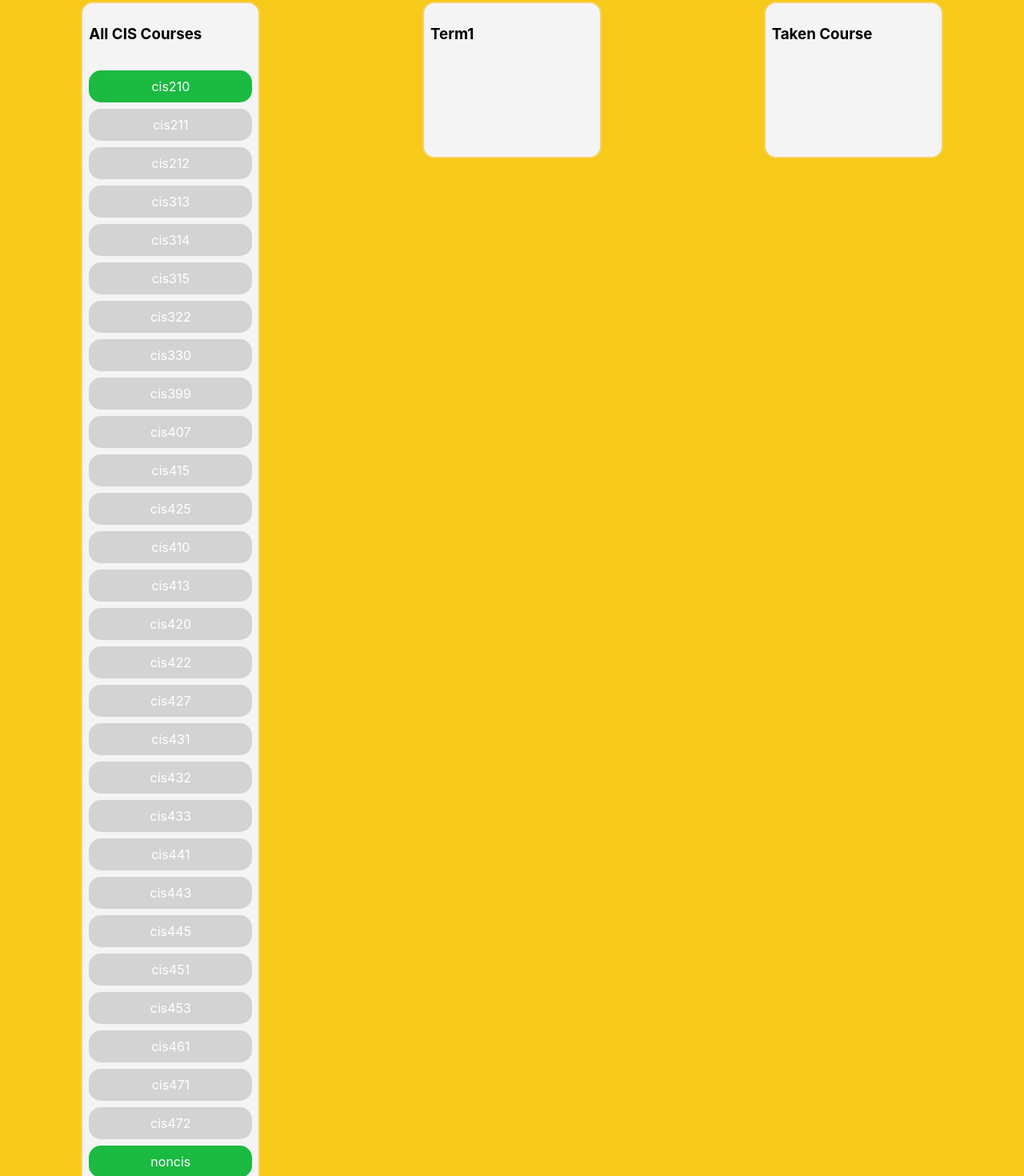
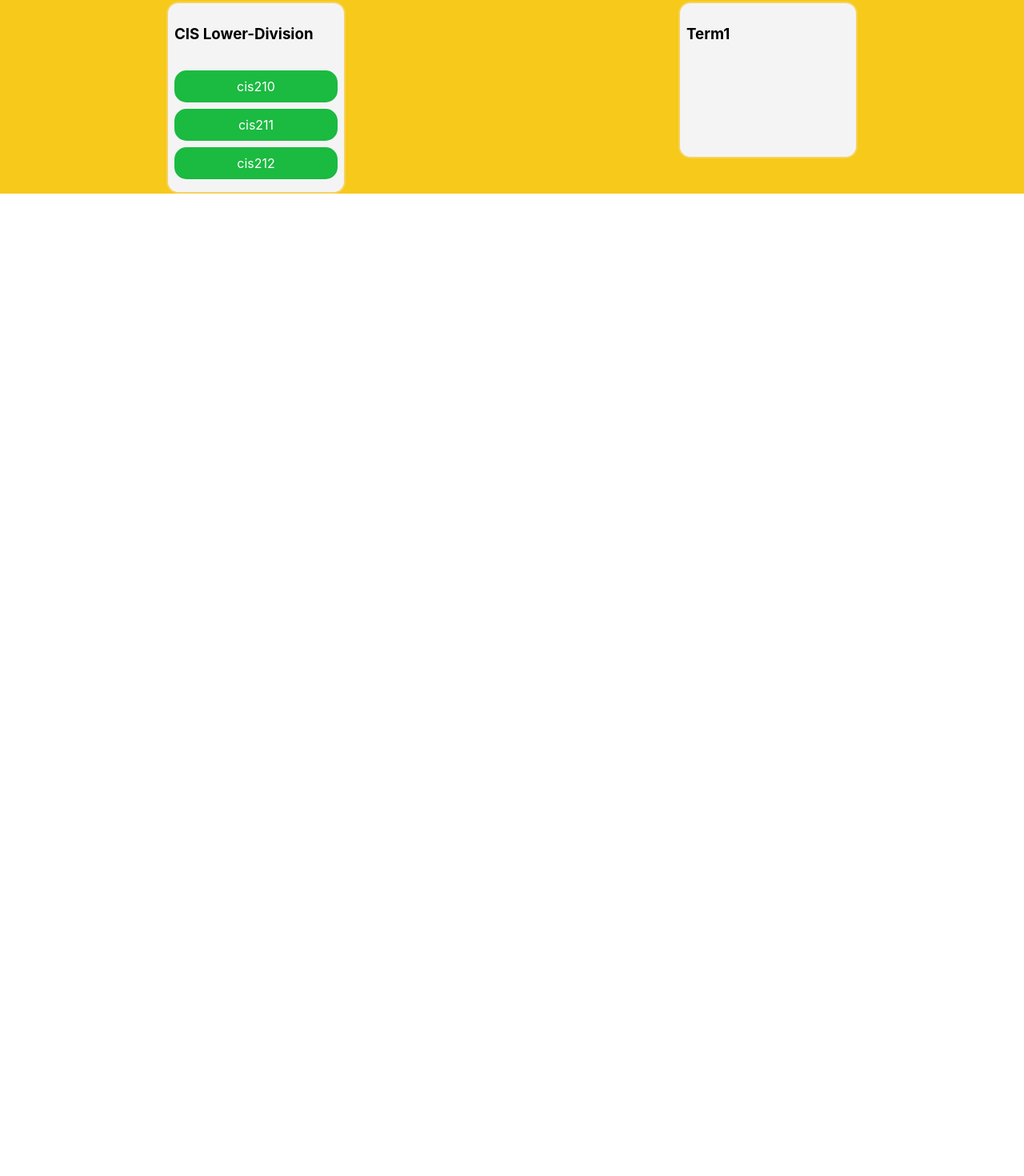
Before and after one commit to zetelight/InsomniHack, a React (Create React App) app: page / in a window 1280 px wide. Shown: the part 198-1668 px from the top of the page at 80% size. After the commit the page ends 800 px from the top, so only its background shows below. Built offline with nearby package versions, Linux system fonts and the light colour scheme.

Commit message:
added sample data

```diff
--- a/src/App.js
+++ b/src/App.js
@@ -128,9 +128,9 @@ class App extends Component {
 
         //is able to add to previous term
         var case2Allow = true;
-        if (destination.droppableId !== "columnUnpicked" && destination.droppableId !== "columnTaken") {
+        if (destination.droppableId !== "cisLower" && destination.droppableId !== "cisUpper" && destination.droppableId !== "cisElective") {
           for (var col in this.state.columnOrder) {
-            if (this.state.columnOrder[col] !== "columnUnpicked" && this.state.columnOrder[col] !== "columnTaken") {
+            if (this.state.columnOrder[col] !== "cisLower" && destination.droppableId !== "cisUpper" && destination.droppableId !== "cisElective") {
               if (destination.droppableId < this.state.columnOrder[col]) {
                 case2Allow = false;
               }
@@ -234,11 +234,10 @@ class App extends Component {
                         console.log(columnId);
                         const column = this.state.columns[columnId];
                         const tasks = column.taskIds.map(taskId => this.state.cisCourses[taskId]);
-                        const isDropDisabled = column.taskIds.length >= 5 && column.id !== "columnUnpicked" && column.id !== "columnTaken";
-                        const left = columnId === "columnUnpicked";
-                        const right = columnId === "columnTaken"
+                        const isDropDisabled = column.taskIds.length >= 5 && column.id !== "cisLower" && column.id !== "cisUpper"&& column.id !== "cisElective";
 
-                        return <Column className={'columnstyle'} left={left}  right={right} key={column.id} column={column} tasks={tasks} isDropDisabled={isDropDisabled} />;
+
+                        return <Column className={'columnstyle'}  key={column.id} column={column} tasks={tasks} isDropDisabled={isDropDisabled} />;
                     })}
                 </Container>
             </DragDropContext>
--- a/src/column.js
+++ b/src/column.js
@@ -32,7 +32,7 @@ const CourseList = styled.div`
 export default class Column extends React.Component {
     render() {
         return(
-            <Container left={this.props.left}  right={this.props.right} >
+            <Container >
                 <Title>{this.props.column.title}</Title>
                 <Droppable
                     droppableId={this.props.column.id}
--- a/src/course.js
+++ b/src/course.js
@@ -19,7 +19,7 @@ const Container = styled.div`
 
 export default class Course extends React.Component {
     render() {
-        const isDragDisabled = this.props.task.isMoveble === false;
+        const isDragDisabled = this.props.task.status !== 1;
         return(
             <Draggable
                 draggableId={this.props.task.id}
@@ -33,7 +33,7 @@ export default class Course extends React.Component {
                         {...provided.dragHandleProps}
                         isDragDisabled={isDragDisabled}
                     >
-                        {this.props.task.content}
+                        {this.props.task.id}
                     </Container>
                 )}
             </Draggable>
--- a/src/initial-data.js
+++ b/src/initial-data.js
@@ -1,256 +1,119 @@
 const initialData = {
     cisCourses: {
-        'cis210':
-        {
+        'cis210': {
             id: 'cis210',
-            content: 'cis210',
-            isMoveble: true,
-            context: 'Basic concepts and practices of computer science (basic Python).',
-            preReq: []
+            courseNum: 210,
+            courseTitle: "Basic concepts and practices of computer science (basic Python).",
+            status: 1,
+            preReq: [],
+            termAvailability: ["fall", "winter"]
         },
-        'cis211':
-        {
+
+        'cis211': {
            id: 'cis211',
-            content: 'cis211',
-            isMoveble: false,
-            context: 'Basic concepts and practices of computer science (extend Python).',
-            preReq: ['cis210']
+           courseNum: 211,
+           courseTitle: "Basic concepts and practices of computer science (basic Python).",
+           status: 1,
+           preReq: ['cis210'],
+           termAvailability: ["winter", "spring"]
        },
-        'cis212':
-        {
+
+       'cis212': {
            id: 'cis212',
-            content: 'cis212',
-            isMoveble: false,
-            context: 'Basic concepts and practices of computer science (basic language C).',
-            preReq: ['cis211']
+           courseNum: 212,
+           courseTitle: "Basic concepts and practices of computer science (basic Python).",
+           status: 1,
+           preReq: ['cis211'],
+           termAvailability: ["winter", "spring"]
        },
-        'cis313':
-        {
+
+       'cis313': {
            id: 'cis313',
-            content: 'cis313',
-            isMoveble: false,
-            context: 'Design and analysis of data structures as means of engineering efficient software.',
-            preReq: ['cis212']
+           courseNum: 313,
+           courseTitle: "Basic concepts and practices of computer science (basic Python).",
+           status: 1,
+           preReq: ['cis212'],
+           termAvailability: ["fall", "winter"]
        },
-        'cis314':
-        {
+
+       'cis314': {
            id: 'cis314',
-            content: 'cis314',
-            isMoveble: false,
-            context: 'Introduction to computer organization and instruction-set architecture--digital logic design, binary arithmetic, design of central processing unit and memory, machine-level programming.',
-            preReq: ['cis212']
+           courseNum: 314,
+           courseTitle: "Basic concepts and practices of computer science (basic Python).",
+           status: 1,
+           preReq: ['cis212'],
+           termAvailability: ["fall", "winter"]
        },
-        'cis315':
-        {
+
+       'cis315': {
            id: 'cis315',
-            content: 'cis315',
-            isMoveble: false,
-            context: 'Algorithm design, worst-case and average-behavior analysis, correctness, computational complexity.',
-            preReq: ['cis313']
+           courseNum: 315,
+           courseTitle: "Basic concepts and practices of computer science (basic Python).",
+           status: 1,
+           preReq: ['cis313'],
+           termAvailability: ["winter", "spring"]
        },
-        'cis322':
-        {
+
+       'cis322': {
            id: 'cis322',
-            content: 'cis322',
-            isMoveble: false,
-            context: 'A project-intensive introduction to software engineering intended to build skills, knowledge, and habits of mind that prepare students for 400-level computer science courses, internships, and other software.',
-            preReq: ['cis212']
+           courseNum: 322,
+           courseTitle: "Basic concepts and practices of computer science (basic Python).",
+           status: 1,
+           preReq: ['cis212'],
+           termAvailability:["fall", "spring"]
        },
-        'cis330':
-        {
+
+       'cis330': {
            id: 'cis330',
-            content: 'cis330',
-            isMoveble: false,
-            context: 'Practical software design and programming activities in a C/C++ and Unix environment, with emphasis on the details of C/C++ and good programming style and practices.',
-            preReq: ['cis314']
+           courseNum: 330,
+           courseTitle: "Basic concepts and practices of computer science (basic Python).",
+           status: 1,
+           preReq: ['cis314'],
+           termAvailability:["winter", "spring"]
        },
-        'cis399':
-        {
-            id: 'cis399',
-            content: 'cis399',
-            isMoveble: false,
-            context: 'Different Topic',
-            preReq: ['cis212']
-        },
-        'cis407':
-        {
-            id: 'cis407',
-            content: 'cis407',
-            isMoveble: false,
-            context: 'This seminar focuses on careers and internships for CIS students. It will cover resume preparation and polishing, interviewing skills, and will have talks by local companies on work environments, career choices, internship opportunities, and how best to prepare for a career in Computer Science. We will also read articles about the current job market and CS related job prospects.',
-            preReq: []
-        },
-        'cis415':
-        {
-            id: 'cis415',
-            content: 'cis415',
-            isMoveble: false,
-            context: 'Principles of operating system design. Process and memory management, concurrency, scheduling, input-output and file systems, security.',
-            preReq: ['cis313', 'cis330']
-        },
-        'cis425':
-        {
-            id: 'cis425',
-            content: 'cis425',
-            isMoveble: false,
-            context: 'Syntax and semantics. Scope rules, environments, stores, denoted and expressed values, procedures, and parameters. Definitional interpreters. Types, overloading, parametric polymorphism, and inheritance. Varieties of abstraction.',
-            preReq: ['cis315']
-        },
-        'cis410':
-        {
-            id: 'cis410',
-            content: 'cis410',
-            isMoveble: false,
-            context: 'Different Topics.',
-            preReq: []
-        },
-        'cis413':
-        {
-            id: 'cis413',
-            content: 'cis413',
-            isMoveble: false,
-            context: 'Complex structures, storage management, sorting and searching, hashing, storage of texts, and information compression.',
-            preReq: ['cis315']
-        },
-        'cis420':
-        {
-            id: 'cis420',
-            content: 'cis420',
-            isMoveble: false,
-            context: 'Provides a mathematical basis for computability and complexity. Models of computation, formal languages, Turing machines, solvability. Nondeterminism and complexity classes.',
-            preReq: ['cis315']
-        },
-        'cis422':
-        {
-            id: 'cis422',
-            content: 'cis422',
-            isMoveble: false,
-            context: 'Technical and nontechnical aspects of software development, including specification, planning, design, development, management and maintenance of software projects. Student teams complete projects.',
-            preReq: ['cis313']
-        },
-        'cis427':
-        {
-            id: 'cis427',
-            content: 'cis427',
-            isMoveble: false,
-            context: 'Basic notions of logic: propositional logic, first-order logic, Hilbert systems, sequent calculus, natural deduction. Soundness, completeness, undecidability. Current research in logic frameworks, automated deduction, Curry-Howard isomorphism.',
-            preReq: ['cis315', 'cis425']
-        },
-        'cis431':
-        {
-            id: 'cis431',
-            content: 'cis431',
-            isMoveble: false,
-            context: 'Parallel architecture, theory, algorithms, and programming with emphasis on parallel programming, focusing on models, languages, libraries, and runtime systems.',
-            preReq: ['cis330']
-        },
-        'cis432':
-        {
-            id: 'cis432',
-            content: 'cis432',
-            isMoveble: false,
-            context: 'Principles of computer network design. Link technologies, packet switching, routing, inter-networking, reliability. Internet protocols. Programming assignments focus on protocol design.',
-            preReq: ['cis330', 'cis415']
-        },
-        'cis433':
-        {
-            id: 'cis433',
-            content: 'cis433',
-            isMoveble: false,
-            context: 'Security for various aspects of computers and networks. Elementary cryptography, program security, trusted operating systems, network security, privacy, and legal and ethical issues.',
-            preReq: ['cis415']
-        },
-        'cis441':
-        {
-            id: 'cis441',
-            content: 'cis441',
-            isMoveble: false,
-            context: 'Introduction to the hardware, geometrical transforms, interaction techniques, and shape representation schemes that are important in interactive computer graphics. Programming assignments using contemporary graphics hardware and software systems.',
-            preReq: ['cis330']
-        },
-        'cis443':
-        {
-            id: 'cis443',
-            content: 'cis443',
-            isMoveble: false,
-            context: 'Introduction to user interface software engineering. Emphasis on theory of interface design, understanding the behavior of the user, and implementing programs on advanced systems.',
-            preReq: ['cis313']
-        },
-        'cis445':
-        {
-            id: 'cis445',
-            content: 'cis445',
-            isMoveble: false,
-            context: 'Theoretical foundations and practical problems for the modeling and computer simulation of discrete and continuous systems. Simulation languages, empirical validation, applications in computer science.',
-            preReq: ['cis315', 'cis330']
-        },
-        'cis451':
-        {
-            id: 'cis451',
-            content: 'cis451',
-            isMoveble: false,
-            context: 'Fundamental concepts of DBMS. Data modeling, relational models and normal forms. File organization and index structures. SQL, embedded SQL, and concurrency control.',
-            preReq: ['cis313', 'cis314']
-        },
-        'cis453':
-        {
-            id: 'cis453',
-            content: 'cis453',
-            isMoveble: false,
-            context: 'Databases, machine learning, artificial intelligence, statistics, and data visualization. Examines data warehouses, data preprocessing, association and classification rule mining, and cluster analysis.',
-            preReq: ['cis451']
-        },
-        'cis461':
-        {
-            id: 'cis461',
-            content: 'cis461',
-            isMoveble: false,
-            context: 'Lexical analysis, parsing, attribution, code generation. (cis420 strongly recommended)',
-            preReq: ['cis314', 'cis425']
-        },
-        'cis471':
-        {
-            id: 'cis471',
-            content: 'cis471',
-            isMoveble: false,
-            context: 'Basic themes, issues, and techniques of artificial intelligence, including agent architecture, knowledge representation and reasoning, problem solving and planning, game playing, and learning.',
-            preReq: ['cis315']
-        },
-        'cis472':
-        {
-            id: 'cis472',
-            content: 'cis472',
-            isMoveble: false,
-            context: 'A broad introduction to machine learning and its established algorithms. Topics include concept learning, decision trees, neural network.',
-            preReq: ['cis315']
-        },
-        'noncis':
-        {
-            id: 'noncis',
-            content: 'noncis',
-            isMoveble: true,
-            context: 'this is place holder for non cis courses',
-            preReq: []
+
+       'cis401': {
+           id: 'cis401',
+           courseNum: 401,
+           courseTitle: "Basic concepts and practices of computer science (basic Python).",
+           status: 1,
+           preReq: ['cis212'],
+           termAvailability:["fall", "winter", "spring"]
        }
     },
+
        columns: {
-        'columnUnpicked': {
-            id: 'columnUnpicked',
-            title: 'All CIS Courses',
-            taskIds: ['cis210', 'cis211', 'cis212', 'cis313', 'cis314', 'cis315', 'cis322', 'cis330', 'cis399', 'cis407', 'cis415', 'cis425', 'cis410', 'cis413', 'cis420', 'cis422', 'cis427', 'cis431', 'cis432', 'cis433', 'cis441', 'cis443', 'cis445', 'cis451', 'cis453', 'cis461', 'cis471', 'cis472', 'noncis']
+           'cisLower': {
+               id: 'cisLower',
+               title: 'CIS Lower-Division ',
+               taskIds: ['cis210', 'cis211', 'cis212']
            },
-        'columnTaken': {
-            id: 'columnTaken',
-            title: 'Taken Course',
-            taskIds: []
+
+           'cisUpper': {
+                id: 'cisUpper',
+                title: 'CIS Upper Division ',
+                taskIds: ['cis313', 'cis314', 'cis315', 'cis330']
+           },
+
+           'cisElective': {
+                id: 'cisElective',
+                title: 'CIS Elective',
+                taskIds: [ 'cis322', 'cis401']
             },
            'Term1': {
                id: 'Term1',
                title: 'Term1',
                taskIds: []
            },
+
+           'columnTaken':{
+               id:"columnTaken",
+               title: 'taken courses',
+               taskIds:[],
+           }
        },
-    columnOrder: ['columnUnpicked', 'Term1', 'columnTaken']
-};
+       columnOrder: ['cisLower', 'Term1']
+
+}
 
 export default initialData;
```
Lines whose indentation alone changed are shown as unchanged.
